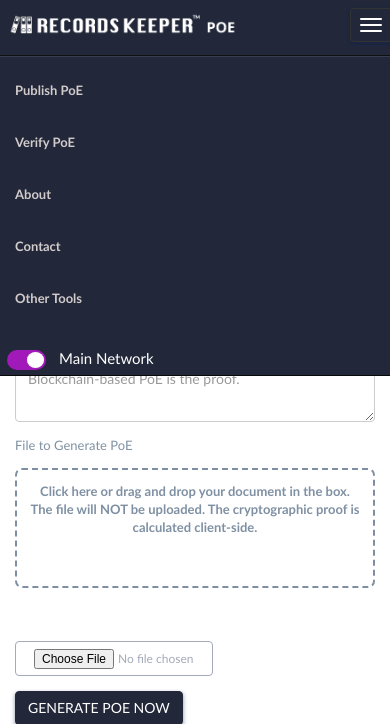
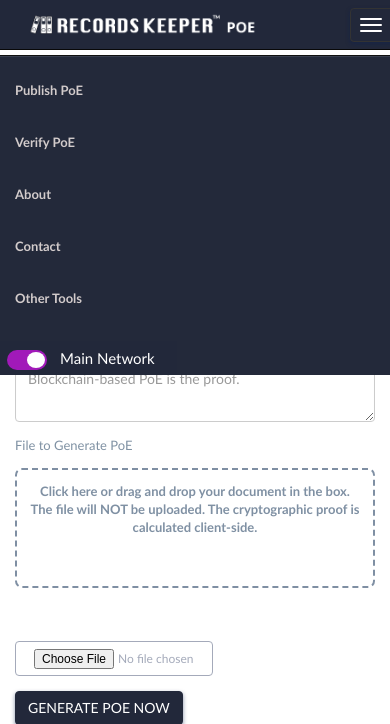
Before and after one commit to RecordsKeeper/proof-of-existence, a PHP site: page /index.php in a window 390 px wide, after a click on "TOGGLE NAVIGATION". Shown: the top 724 px of the page. Run offline with PHP 8.4, Linux system fonts and the light colour scheme; a stand-in replaces the project's code that opens the database connection; some libraries are stand-ins or nearby versions.

Commit message:
poe header changes

```diff
--- a/css/theme.css
+++ b/css/theme.css
@@ -19,10 +19,20 @@
     background-color: #23293a;
     font-weight: 800;
     border-color: #d2d7dd;
+}
+.navbar-brand>img {
+    display: block;
+    margin-left: 20px;
+}
 
+div#bs-example-navbar-collapse-1{
+      background: rgb(35, 41, 58);
+    margin-top: 0px;
+        height: 49px!important;
 }
 #navigationbar{
   background: #212739;
+  height: 49px;
 }
 a.navbar-brand{
   width: 300px;
@@ -630,8 +640,9 @@ if it's not present, don't show loader */
 .tgl + .tgl-btn {
   outline: 0;
   display: block;
-      width: 3em;
-    height: 1.5em;
+      width: 4em;
+    height: 2em;
+    font-size: 10px;
   position: relative;
   cursor: pointer;
   -webkit-user-select: none;
@@ -915,7 +926,11 @@ th{
     margin-top: 50px;
 
 }
-
+div#bs-example-navbar-collapse-1{
+      background: rgb(35, 41, 58);
+    margin-top: 0px;
+        height: auto !important;
+}
 
 }
 
@@ -1050,3 +1065,7 @@ input#authorize{
 }
 
 }
+
+/*.container .navbar-brand, .navbar>.container-fluid .navbar-brand {
+    margin-left: -35px;
+}*/
--- a/include/nav.php
+++ b/include/nav.php
@@ -2,7 +2,7 @@
 
     <!-- Navigation -->
     <nav class="navbar navbar-inverse navbar-fixed-top" role="navigation" id="navigationbar">
-        <div class="container">
+        <div class="container-fluid">
             <!-- Brand and toggle get grouped for better mobile display -->
             <div class="navbar-header">
                 <button type="button" class="navbar-toggle" data-toggle="collapse" data-target="#bs-example-navbar-collapse-1">
```
